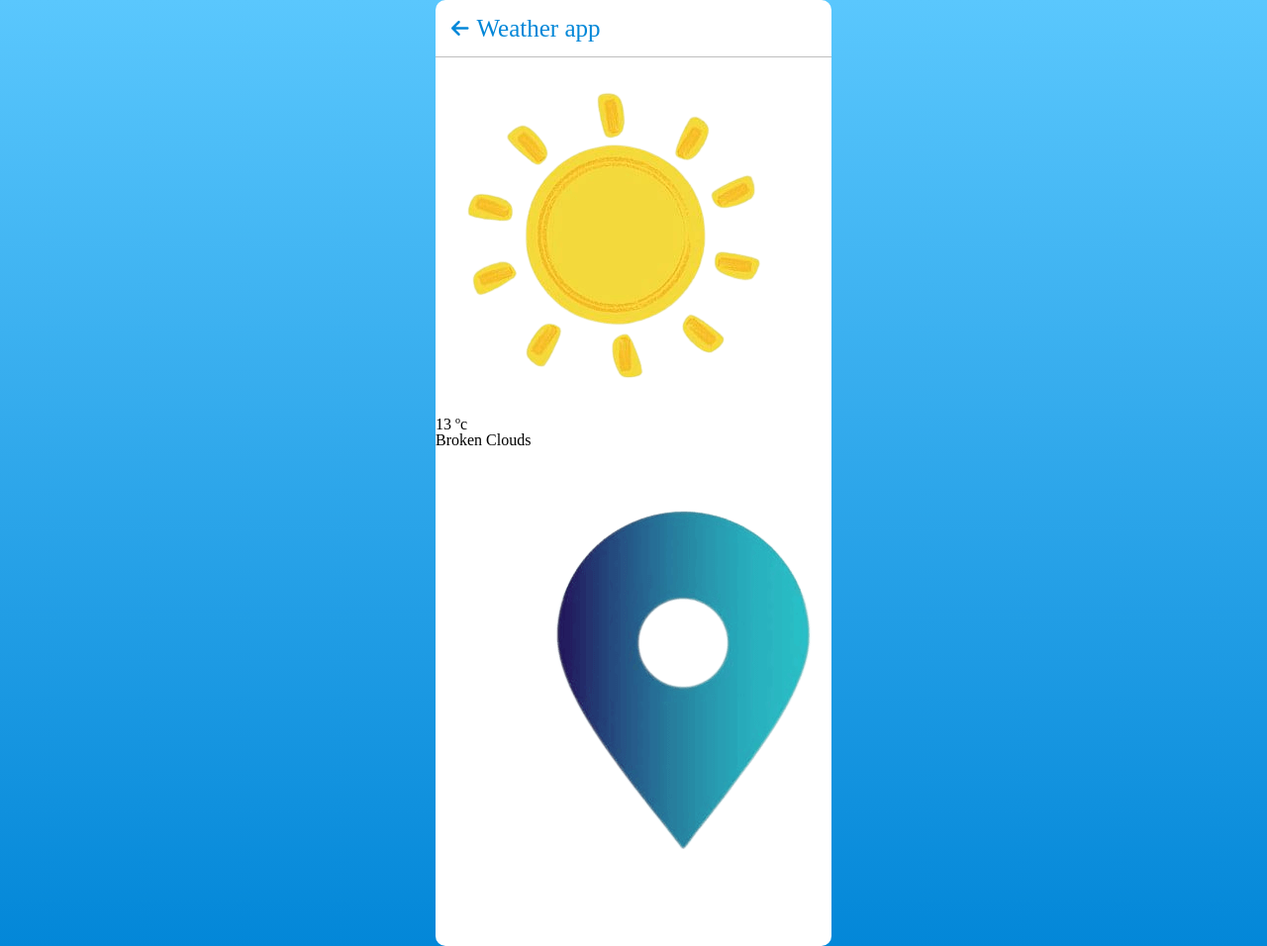
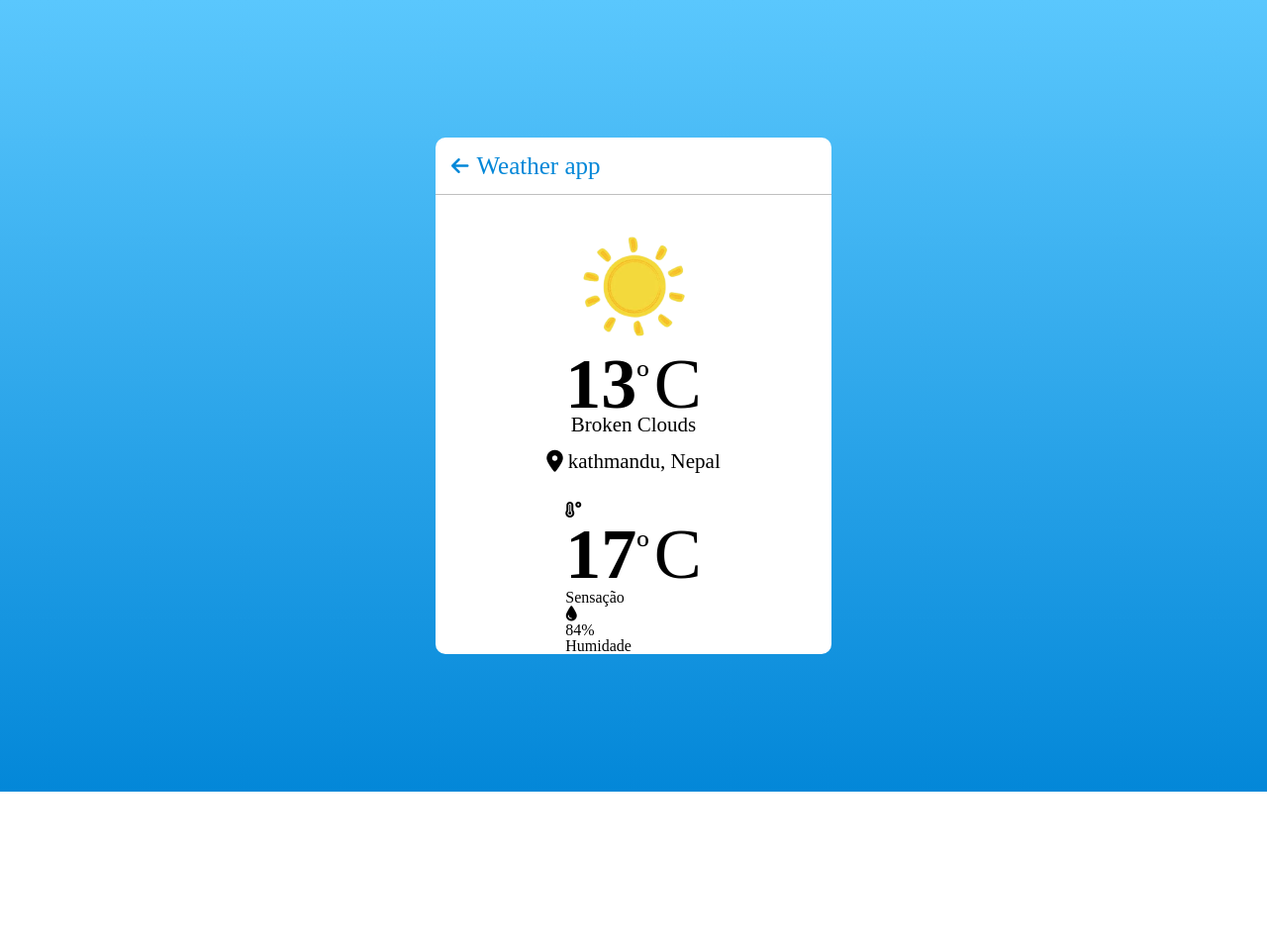
Before and after one commit to gustavo-freita/Weather-app, a plain HTML site: page index.html in a window 1280 px wide. Shown: the whole page at 99% size. After the commit the page ends 800 px from the top, so only its background shows below. Drawn offline with Linux system fonts and the light colour scheme.

Commit message:
beginning to style the weather

```diff
--- a/assets/css/style.css
+++ b/assets/css/style.css
@@ -107,3 +107,50 @@ body {
     cursor: pointer;
     background-image: linear-gradient(-180deg, #5AC7FD, #0387D8);
 }
+
+.content .weather__part {
+    margin: 30px 0 0;
+    display: flex;
+    align-items: center;
+    justify-content: center;
+    flex-direction: column;
+}
+
+.weather__part img {
+    max-width: 125px;
+}
+
+.weather__part .temp {
+    display: flex;
+    font-size: 72px;
+    font-weight: 500;
+}
+
+.weather__part .temp .numb {
+    font-weight: 600;
+}
+
+.weather__part .temp .deg {
+    font-size: 40px;
+    margin: 10px 5px 0 0;
+    display: block;
+}
+
+.weather__part .weather {
+    font-size: 21px;
+    text-align: center;
+    margin: -5px 20px 15px;
+}
+
+.weather__part .location {
+    display: flex;
+    align-items: center;
+    font-size: 21px;
+    margin-bottom: 30px;
+}
+
+.location i {
+    font-size: 22px;
+    margin-right: 5px;
+
+}
--- a/index.html
+++ b/index.html
@@ -24,11 +24,31 @@
                 <img src="./assets/img/clear.png" alt="Weather Icon">
                 <div class="temp">
                     <span class="numb">13</span>
-                    <span class="deg">º</span>c
+                    <span class="deg">º</span>C
                 </div>
                 <div class="weather">Broken Clouds</div>
                 <div class="location">
-                    <img src="./assets/img/location.png" alt="location">
+                    <i class="fa-solid fa-location-dot"></i>
+                    <span>kathmandu, Nepal</span>
+                </div>
+                <div class="bottom__details">
+                    <div class="column feels" feels>
+                        <i class="fa-solid fa-temperature-high"></i>
+                        <div class="details">
+                            <div class="temp">
+                                <span class="numb">17</span>
+                                <span class="deg">º</span>C
+                            </div>
+                            <p>Sensação</p>
+                        </div>
+                    </div>
+                    <div class="column humidity" feels>
+                        <i class="fa-solid fa-droplet"></i>
+                        <div class="details">
+                            <span class="numb">84%</span>
+                            <p>Humidade</p>
+                        </div>
+                    </div>
                 </div>
             </section>
         </div>
```
Also changed, not shown: assets/img/water.png (added).
